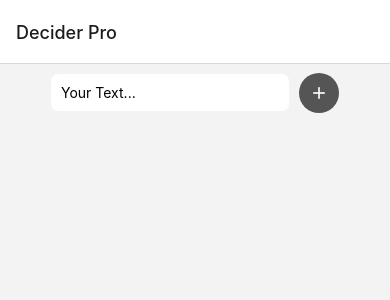
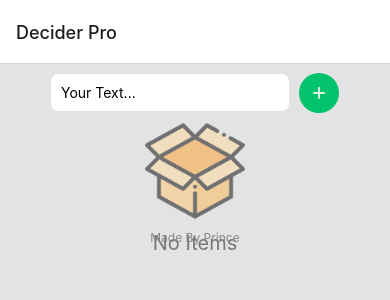
Before and after one commit to codingwithprince/decider-pro, a React Native app: screen /Home in a window 390 px wide. Shown: the top 300 px of the page. Built offline with nearby package versions, Linux system fonts and the light colour scheme.

Commit message:
added some cool colors

```diff
--- a/screens/Home.js
+++ b/screens/Home.js
@@ -1,5 +1,5 @@
 import React from 'react';
-import { SafeAreaView, StyleSheet, Text, View, TouchableOpacity, TextInput, FlatList, Alert, ScrollView, ToastAndroid } from 'react-native';
+import { SafeAreaView, StyleSheet, Text, View, TouchableOpacity, TextInput, Image, Alert, ScrollView, ToastAndroid } from 'react-native';
 import Icon from 'react-native-vector-icons/MaterialIcons';
 
 const Home = ({navigation}) => {
@@ -15,6 +15,7 @@ const Home = ({navigation}) => {
             setParticipants([...participants,input])
             setInput('')
           } else{
+            setInput('')
             ToastAndroid.show("Already Exist", ToastAndroid.SHORT)
           }
 
@@ -40,7 +41,7 @@ const Home = ({navigation}) => {
     const List = ({data}) => {
       return(
         <View style={styles.listStyle}>
-          <Text style={{ textTransform:'capitalize',fontSize:15, paddingVertical:10, backgroundColor:'#f3f3f3'}}>{data}</Text>
+          <Text style={{ textTransform:'capitalize',fontSize:15, paddingVertical:10, backgroundColor:'#E3E3E3'}}>{data}</Text>
           <TouchableOpacity onPress={()=> deleteItem(data)}>
             <Icon name="cancel" size={25} color="#ff3939" />
           </TouchableOpacity>
@@ -60,18 +61,33 @@ const Home = ({navigation}) => {
               </TouchableOpacity>
             </View>
 
+             {/* === blank Page === */}
+              <View style={styles.blankPage}>
+                  {
+                      participants == '' &&  <View style={styles.emptyContainer}>
+                          <Image style={styles.addItemLogo} source={require('../assets/box.png')} />
+                          <Text style={{fontSize: 20, color: '#777', marginVertical:10}}>No Items</Text>
+                          <Text  style={{fontSize: 12, color: '#888', marginVertical:10, position:'absolute', bottom:10}}>Made By Prince</Text>
+                      </View>
+                    }
+                </View>
+
             {/* === FlatList === */}
+            {
+              participants != '' &&
               <ScrollView
               showsVerticalScrollIndicator={false}
               style={styles.flatListContainer}>
                 {
                   participants.map(d=> <List data={d} key={d} />)
                 }
+            </ScrollView>
+            }
 
-            </ScrollView>
+
 
             {/* === home footer === */}
-            { participants != '' &&
+            { participants.length >= 2 &&
                                     <View style={styles.homeFooter}>
                                     <TouchableOpacity style={styles.clearBtn} onPress={()=> clearArray()}>
                                       <Icon style={{color:'#fff'}} name='delete' size={20} />
@@ -93,7 +109,7 @@ const styles = StyleSheet.create({
     container: {
       flex: 1,
       alignItems: 'center',
-      backgroundColor:'#f3f3f3'
+      backgroundColor:'#E3E3E3'
     },
     textInputContainer:{
       flex:1,
@@ -109,9 +125,10 @@ const styles = StyleSheet.create({
       width:40,
       justifyContent:'center',
       alignItems:'center',
-      backgroundColor:'#555',
+      backgroundColor:'#00C36C',
       borderRadius:25,
-      marginLeft:10
+      marginLeft:10,
+      elevation:10
     },
     flatListContainer:{
       width:'100%',
@@ -153,6 +170,21 @@ const styles = StyleSheet.create({
       padding:7,
       paddingHorizontal:15,
       borderRadius:5
+    },
+    emptyContainer:{
+      flex:1,
+      alignItems:'center',
+      justifyContent:'center',
+      marginBottom:100
+    },
+    addItemLogo:{
+      height:100,
+      width:100,
+      opacity:0.5
+    },
+    blankPage:{
+      alignItems:'center',
+      justifyContent:'center'
     }
   });
 export default Home;
```
Also changed, not shown: assets/box.png (added). Lines whose indentation alone changed are shown as unchanged.
